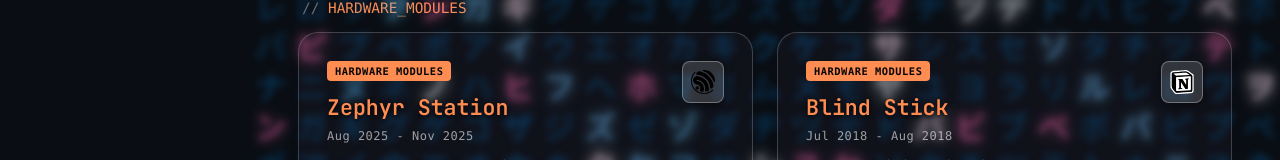
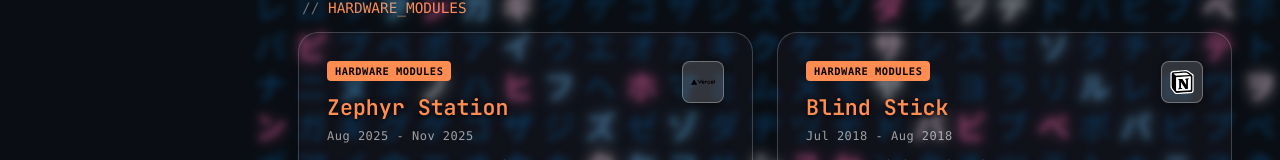
Before and after one commit to shaxntanu/VSCode-Portfolio, a Next.js app: page /projects in a window 1280 px wide. Shown: the part 386-546 px from the top of the page. Built offline with nearby package versions, Linux system fonts and the light colour scheme.

Commit message:
Add The Ruin Machine and TRM Dashboard projects

```diff
--- a/data/projects.ts
+++ b/data/projects.ts
@@ -30,7 +30,7 @@ export const projects: Project[] = [
   {
     title: 'Zephyr Station',
     description: 'ESP32-based IoT station for environmental monitoring.',
-    logo: '/logos/espressif_icon.svg',
+    logo: '/logos/vercel_icon.svg',
     link: 'https://github.com/shaxntanu/Zephyr-Station',
     slug: 'zephyr-station',
     category: 'HARDWARE_MODULES',
@@ -57,7 +57,7 @@ export const projects: Project[] = [
   {
     title: 'Zephyr Station Dashboard',
     description: 'Real-time web dashboard for Zephyr Station analytics.',
-    logo: '/logos/github_icon.svg',
+    logo: '/logos/vercel_icon.svg',
     link: 'https://github.com/shaxntanu/Zephyr-Station-Dashboard',
     slug: 'zephyr-station-dashboard',
     category: 'SOFTWARE_SYSTEMS',
@@ -90,4 +90,22 @@ export const projects: Project[] = [
     category: 'COMMUNITY_PROJECT',
     dateRange: 'Nov 2025 - Dec 2025',
   },
+  {
+    title: 'The Ruin Machine',
+    description: 'ESP32 device proving gambling always loses through math.',
+    logo: '/logos/espressif_icon.svg',
+    link: '#',
+    slug: 'the-ruin-machine',
+    category: 'COMMUNITY_PROJECT',
+    dateRange: 'Jan 2026 - Jan 2026',
+  },
+  {
+    title: 'TRM Dashboard',
+    description: 'Next.js app demonstrating why all betting strategies fail.',
+    logo: '/logos/vercel_icon.svg',
+    link: '#',
+    slug: 'trm-dashboard',
+    category: 'SOFTWARE_SYSTEMS',
+    dateRange: 'Jan 2026 - Jan 2026',
+  },
 ];
```
Also changed, not shown: public/logos/vercel_icon.svg (added).
